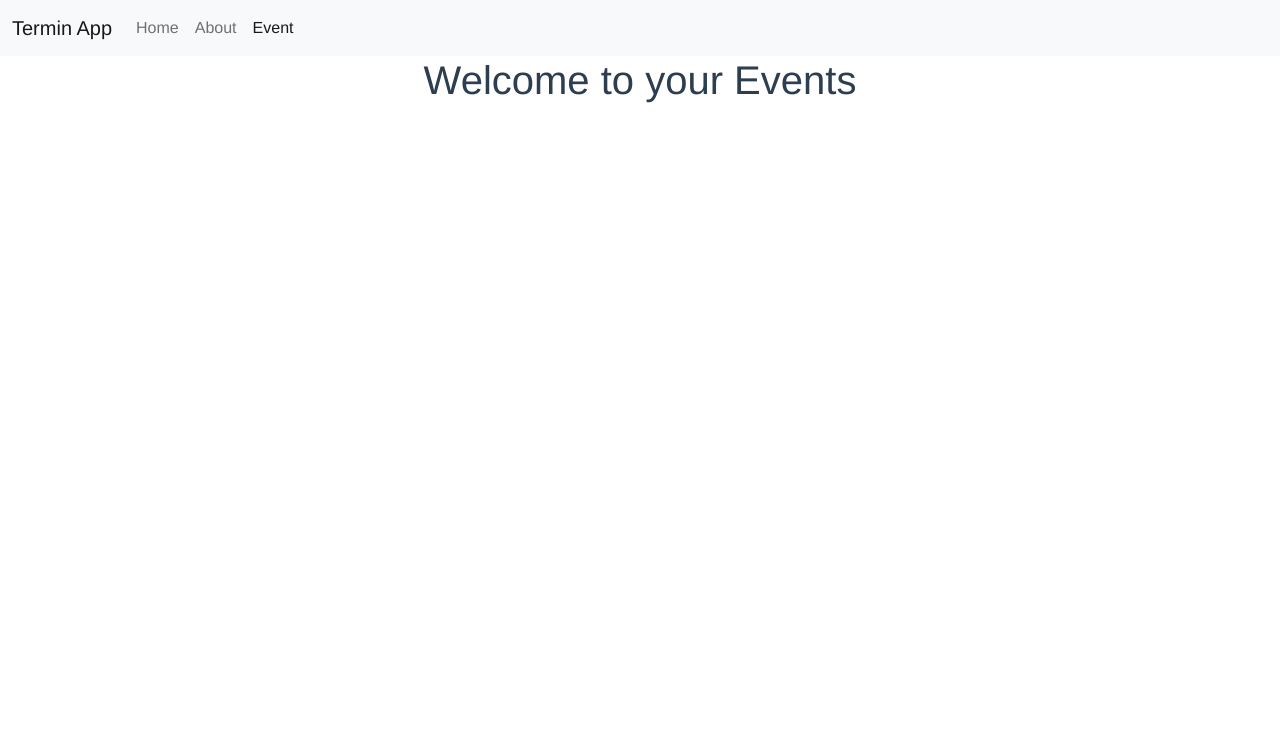
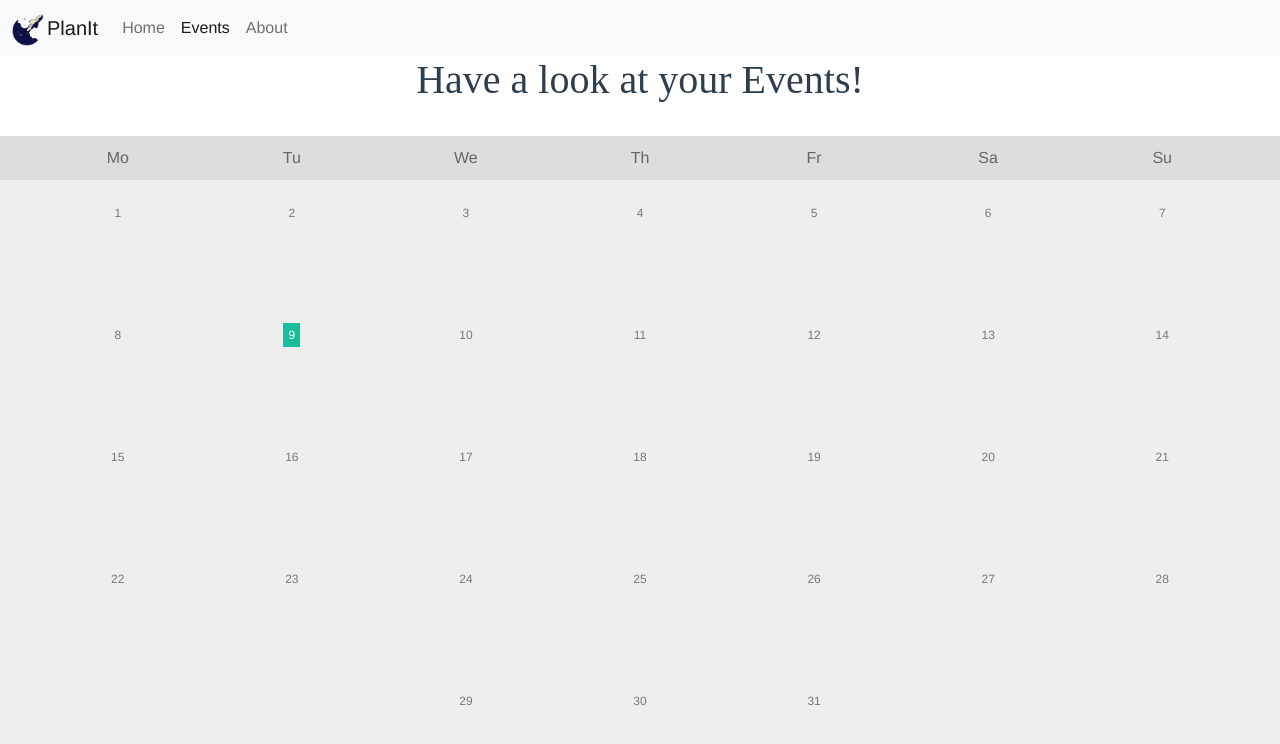
Before and after one commit to Eyad-Wahdan/PlanIt-Frontend, a Vue app: page /event in a window 1280 px wide. Shown: the top 744 px of the page. Built offline with nearby package versions, Linux system fonts and the light colour scheme.

Commit message:
implements logo and calendar structure

```diff
--- a/src/components/HelloWorld.vue
+++ b/src/components/HelloWorld.vue
@@ -1,7 +1,7 @@
 <template>
   <div class="hello">
     <h1>{{ msg }}</h1>
-    <button type="button" class="btn btn-primary">Primary</button>
+    <button type="button" class="btn btn-primary">Let's Get Started</button>
   </div>
 </template>
 
--- a/src/components/Navbar.vue
+++ b/src/components/Navbar.vue
@@ -1,15 +1,16 @@
 <template>
   <nav class="navbar navbar-expand-lg navbar-light bg-light">
     <div class="container-fluid">
-      <a class="navbar-brand" href="#">Termin App</a>
+      <img alt="PlanIt logo" src="../assets/logo.png" height= "35" width= "35">
+      <a class="navbar-brand" href="#">PlanIt</a>
       <button class="navbar-toggler" type="button" data-bs-toggle="collapse" data-bs-target="#navbarNav" aria-controls="navbarNav" aria-expanded="false" aria-label="Toggle navigation">
         <span class="navbar-toggler-icon"></span>
       </button>
       <div class="collapse navbar-collapse" id="navbarNav">
         <ul class="navbar-nav">
           <router-link class = "nav-link" to="/">Home</router-link>
+          <router-link class = "nav-link" to ="event">Events</router-link>
           <router-link class = "nav-link" to="about">About</router-link>
-          <router-link class = "nav-link" to ="event">Event</router-link>
         </ul>
       </div>
     </div>
--- a/src/views/About.vue
+++ b/src/views/About.vue
@@ -1,5 +1,5 @@
 <template>
   <div class="about">
-    <h1>This is an about page</h1>
+    <h1 style="font-family:'Times New Roman',serif">About PlanIt</h1>
   </div>
 </template>
--- a/src/views/Event.vue
+++ b/src/views/Event.vue
@@ -1,5 +1,48 @@
 <template>
-<h1> Welcome to your Events</h1>
+<h1 style="font-family:'Times New Roman',serif;">Have a look at your Events!</h1>
+  <br>
+  <ul class="weekdays">
+    <li>Mo</li>
+    <li>Tu</li>
+    <li>We</li>
+    <li>Th</li>
+    <li>Fr</li>
+    <li>Sa</li>
+    <li>Su</li>
+  </ul>
+  <ul class="days">
+    <li>1</li>
+    <li>2</li>
+    <li>3</li>
+    <li>4</li>
+    <li>5</li>
+    <li>6</li>
+    <li>7</li>
+    <li>8</li>
+    <li><span class="active">9</span></li>
+    <li>10</li>
+    <li>11</li>
+    <li>12</li>
+    <li>13</li>
+    <li>14</li>
+    <li>15</li>
+    <li>16</li>
+    <li>17</li>
+    <li>18</li>
+    <li>19</li>
+    <li>20</li>
+    <li>21</li>
+    <li>22</li>
+    <li>23</li>
+    <li>24</li>
+    <li>25</li>
+    <li>26</li>
+    <li>27</li>
+    <li>28</li>
+    <li>29</li>
+    <li>30</li>
+    <li>31</li>
+  </ul>
 </template>
 
 <script>
@@ -9,5 +52,44 @@ export default {
 </script>
 
 <style scoped>
+ul {list-style-type: none;}
+body {font-family: Verdana, sans-serif;}
 
+/* Weekdays (Mon-Sun) */
+.weekdays {
+  margin: 0;
+  padding: 10px 0;
+  background-color:#ddd;
+}
+
+.weekdays li {
+  display: inline-block;
+  width: 13.6%;
+  color: #666;
+  text-align: center;
+}
+
+/* Days (1-31) */
+.days {
+  padding: 20px 0;
+  background: #eee;
+  margin: 0;
+}
+
+.days li {
+  list-style-type: none;
+  display: inline-block;
+  width: 13.6%;
+  text-align: center;
+  margin-bottom: 100px;
+  font-size:12px;
+  color: #777;
+}
+
+/* Highlight the "current" day */
+.days li .active {
+  padding: 5px;
+  background: #1abc9c;
+  color: white !important
+}
 </style>
--- a/src/views/Home.vue
+++ b/src/views/Home.vue
@@ -1,7 +1,7 @@
 <template>
   <div class="home">
-    <img alt="Vue logo" src="../assets/logo.png">
-    <HelloWorld msg="Hello World!"/>
+    <img alt="PlanIt logo" src="../assets/logo.png">
+    <HelloWorld style="font-family:'Times New Roman',serif;" msg="Welcome to PlanIt!"/>
   </div>
 </template>
 
@@ -16,3 +16,7 @@ export default {
   }
 }
 </script>
+
+<style scoped>
+
+</style>
--- a/vue.config.js
+++ b/vue.config.js
@@ -1,5 +1,5 @@
 module.exports = {
   devServer: {
-    port: '1234'
+    port: '7070'
   }
 }
```
Also changed, not shown: src/assets/logo.png, src/assets/logo2.png (added).
